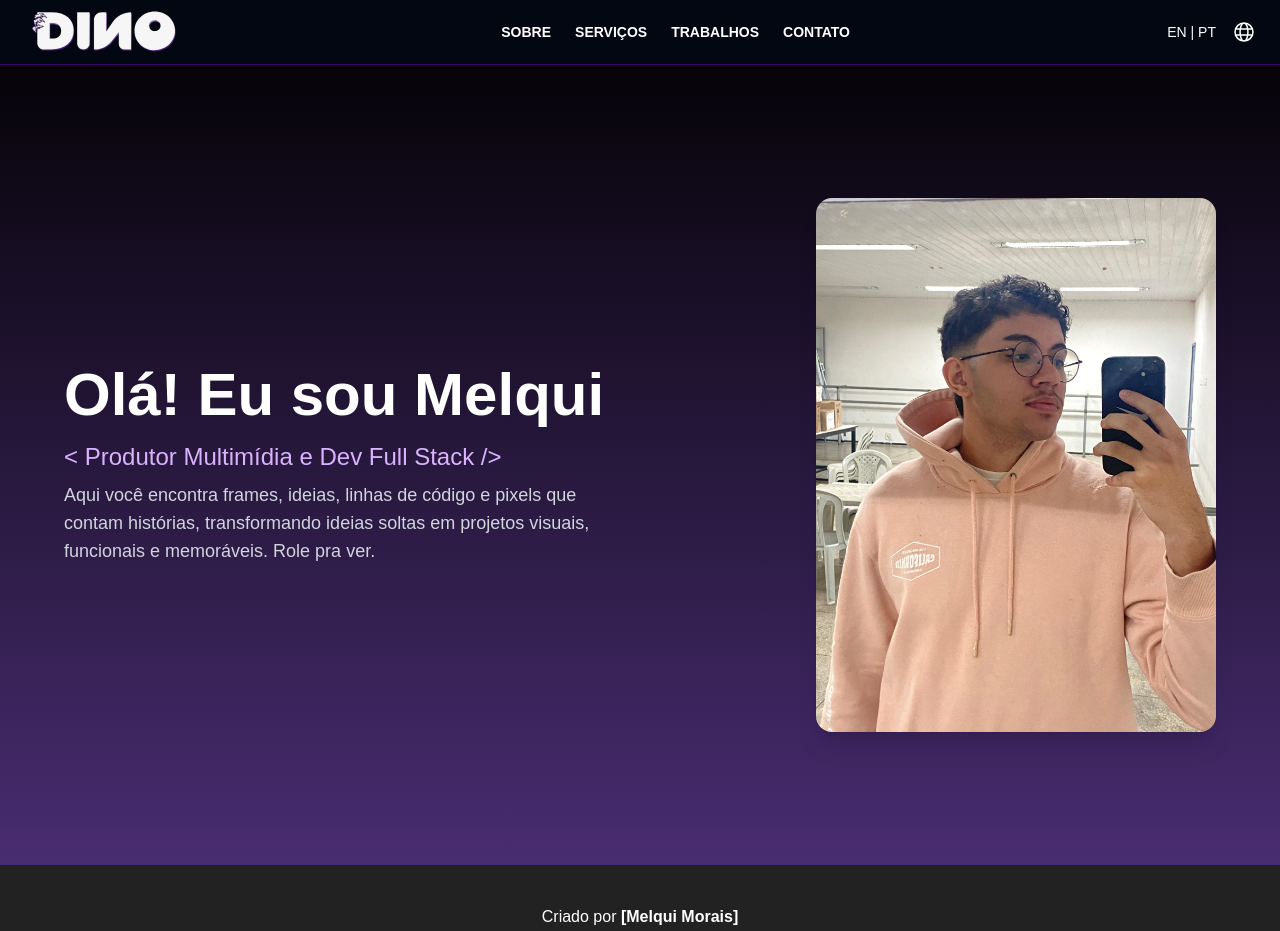
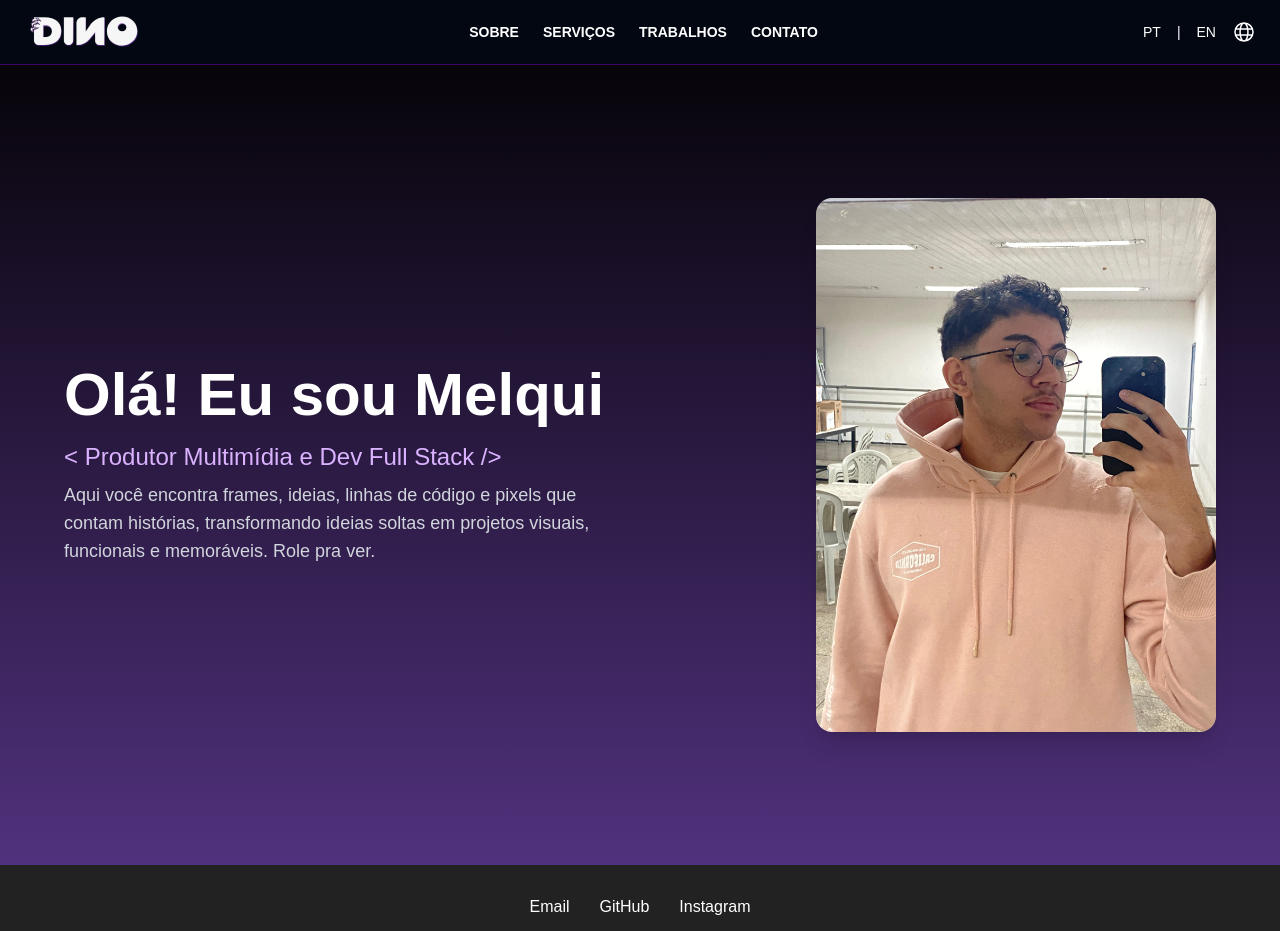
Before and after one commit to melquimoraiss/curriculo-digital-melqui, a Next.js app: page / in a window 1280 px wide. Shown: the top 931 px of the page. Built offline with nearby package versions, Linux system fonts and the light colour scheme.

Commit message:
fix: header and add empty about section

```diff
--- a/package.json
+++ b/package.json
@@ -9,6 +9,7 @@
     "lint": "next lint"
   },
   "dependencies": {
+    "framer-motion": "^12.10.0",
     "lucide-react": "^0.507.0",
     "next": "15.3.1",
     "react": "^19.0.0",
--- /dev/null
+++ b/src/app/components/about.tsx
@@ -0,0 +1,7 @@
+import React from "react";
+
+const AboutSection = () => {
+  return <div>AboutSection</div>;
+};
+
+export default AboutSection;
--- a/src/components/footer.tsx
+++ b/src/app/components/footer.tsx
@@ -6,18 +6,10 @@ const Footer = () => {
       style={{
         backgroundColor: "#222",
         color: "#fff",
-        padding: "40px 0",
+        padding: "10px 0",
         textAlign: "center",
       }}
     >
-      <div>
-        <p style={{ fontSize: "16px" }}>
-          Criado por <strong>[Melqui Morais]</strong>
-        </p>
-        <p style={{ fontSize: "14px", color: "#aaa" }}>
-          Transformando ideias em experiências visuais e digitais.
-        </p>
-      </div>
       <div style={{ marginTop: "20px" }}>
         <a
           href="mailto:melquimoraiss@gmail.com"
--- a/src/app/components/header.tsx
+++ b/src/app/components/header.tsx
@@ -22,7 +22,7 @@ const Header = () => {
           <img
             src="/logo dino.svg"
             alt="Logo"
-            className="h-20 md:h-12 object-contain"
+            className="h-25 md:h-30 object-contain"
           />
         </div>
 
@@ -53,10 +53,12 @@ const Header = () => {
 
         {/* Language section and hamburger menu icon (visible on mobile) */}
         {/* Seção de idioma e ícone do menu hambúrguer (visível em mobile) */}
-        <div className=" hover:text-purple-500 flex items-center gap-4 md:gap-4">
+        <div className="flex items-center gap-4 md:gap-4">
           {/* Language toggle (visual only, no functionality) */}
           {/* Alternador de idioma (apenas visual, sem funcionalidade) */}
-          <span className="text-sm">EN | PT</span>
+          <span className="text-sm hover:text-purple-500">PT</span>
+          <span className="text-sm"> | </span>
+          <span className="text-sm hover:text-purple-500">EN</span>
           {/* Globe icon (SVG) */}
           {/* Ícone de globo (SVG) */}
           <svg
--- a/src/app/page.tsx
+++ b/src/app/page.tsx
@@ -1,6 +1,6 @@
-import Footer from "../components/footer";
-import Header from "../components/header";
-import HeroSection from "../components/herosection";
+import Footer from "./components/footer";
+import Header from "./components/header";
+import HeroSection from "./components/herosection";
 
 export default function Home() {
   return (
--- a/src/components/header.tsx
+++ /dev/null
@@ -1,134 +0,0 @@
-"use client";
-/* eslint-disable @next/next/no-img-element */
-import React, { useState } from "react";
-import { Menu, X } from "lucide-react";
-
-// Header Component
-// Componente Header
-const Header = () => {
-  // State to control whether the side menu is open or closed
-  // Estado para controlar se o menu lateral está aberto ou fechado
-  const [menuOpen, setMenuOpen] = useState(false);
-
-  return (
-    <>
-      {/* Main navigation bar */}
-      {/* Barra de navegação principal */}
-      <nav className="flex items-center justify-between h-16 px-6 bg-gray-950 text-white relative z-50">
-        {/* LOGO */}
-        <div className="flex items-center h-full">
-          {/* Logo image */}
-          {/* Imagem do logo */}
-          <img
-            src="/logo dino.svg"
-            alt="Logo"
-            className="h-20 md:h-40 object-contain"
-          />
-        </div>
-
-        {/* Desktop navigation menu (visible only on medium screens or larger) */}
-        {/* Menu de navegação para desktop (visível apenas em telas médias ou maiores) */}
-        <ul className="hidden md:flex gap-6 text-sm md:text-base lg:text-sm font-semibold">
-          <li>
-            <a href="#sobre" className="hover:text-purple-500">
-              SOBRE
-            </a>
-          </li>
-          <li>
-            <a href="#servicos" className="hover:text-purple-500">
-              SERVIÇOS
-            </a>
-          </li>
-          <li>
-            <a href="#trabalhos" className="hover:text-purple-500">
-              TRABALHOS
-            </a>
-          </li>
-          <li>
-            <a href="#contato" className="hover:text-purple-500">
-              CONTATO
-            </a>
-          </li>
-        </ul>
-
-        {/* Language section and hamburger menu icon (visible on mobile) */}
-        {/* Seção de idioma e ícone do menu hambúrguer (visível em mobile) */}
-        <div className=" hover:text-purple-500 flex items-center gap-4 md:gap-4">
-          {/* Language toggle (visual only, no functionality) */}
-          {/* Alternador de idioma (apenas visual, sem funcionalidade) */}
-          <span className="text-sm">EN | PT</span>
-          {/* Globe icon (SVG) */}
-          {/* Ícone de globo (SVG) */}
-          <svg
-            width="24"
-            height="24"
-            fill="none"
-            stroke="currentColor"
-            strokeWidth="1.5"
-            viewBox="0 0 24 24"
-            strokeLinecap="round"
-            strokeLinejoin="round"
-            xmlns="http://www.w3.org/2000/svg"
-          >
-            <path d="M12 21a9 9 0 1 0 0-18m0 18a9 9 0 1 1 0-18m0 18c2.761 0 3.941-5.163 3.941-9S14.761 3 12 3m0 18c-2.761 0-3.941-5.163-3.941-9S9.239 3 12 3M3.5 9h17m-17 6h17" />
-          </svg>
-          {/* Hamburger menu button (appears only on screens smaller than md) */}
-          {/* Botão do menu hambúrguer (aparece apenas em telas menores que md) */}
-          <button
-            className="gap-4 md:hidden"
-            onClick={() => setMenuOpen(true)}
-            aria-label="Open menu"
-          >
-            <Menu size={28} />
-          </button>
-        </div>
-      </nav>
-
-      {/* Side menu (offcanvas), appears when menuOpen is true */}
-      {/* Menu lateral (offcanvas), aparece quando menuOpen é true */}
-      <div
-        className={`fixed top-0 right-0 h-full w-64 bg-black text-white z-50 transform transition-transform duration-300 ${
-          menuOpen ? "translate-x-0" : "translate-x-full"
-        }`}
-      >
-        {/* Side menu header with close button */}
-        {/* Cabeçalho do menu lateral com botão de fechar */}
-        <div className="flex justify-between items-center p-4 border-b border-gray-700">
-          <span className="text-lg font-semibold">Menu</span>
-          <button onClick={() => setMenuOpen(false)} aria-label="Close menu">
-            <X size={28} />
-          </button>
-        </div>
-        {/* Side menu links */}
-        {/* Links do menu lateral */}
-        <nav className="flex flex-col gap-4 p-4 text-sm">
-          <a href="#sobre" className="hover:text-purple-500">
-            SOBRE
-          </a>
-          <a href="#servicos" className="hover:text-purple-500">
-            SERVIÇOS
-          </a>
-          <a href="#trabalhos" className="hover:text-purple-500">
-            TRABALHOS
-          </a>
-          <a href="#contato" className="hover:text-purple-500">
-            CONTATO
-          </a>
-        </nav>
-      </div>
-
-      {/* Overlay to close the menu when clicking outside */}
-      {/* Overlay para fechar o menu ao clicar fora dele */}
-      {menuOpen && (
-        <div
-          className="fixed inset-0 bg-black bg-opacity-10 z-40"
-          onClick={() => setMenuOpen(false)}
-        />
-      )}
-    </>
-  );
-};
-
-// Export the Header component for use in other parts of the project
-// Exporta o componente Header para ser usado em outros lugares do projeto
-export default Header;
```
Also changed, not shown: src/app/components/herosection.tsx (renamed from src/components/herosection.tsx), 1 other file (tests, documents, lock files or other folders).
